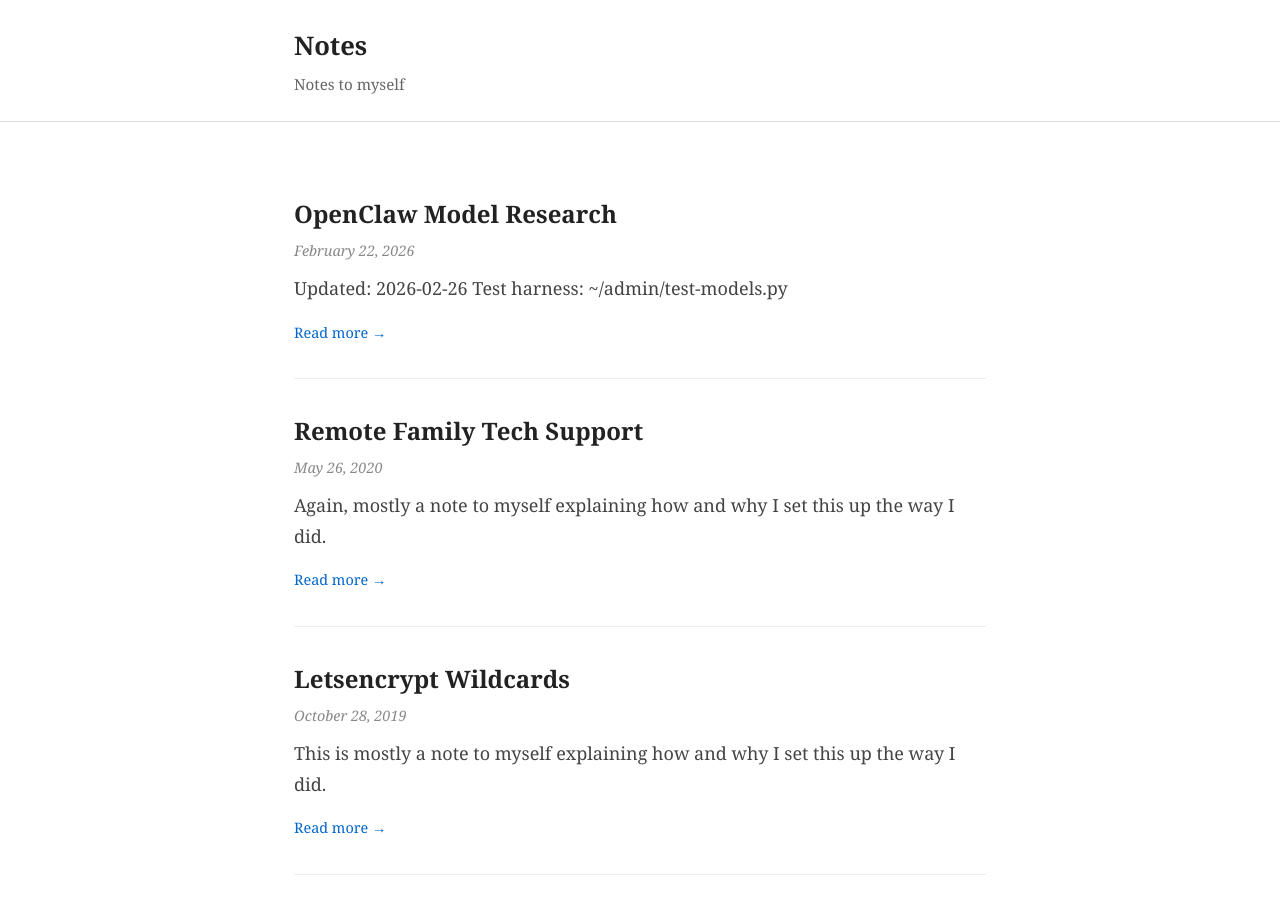
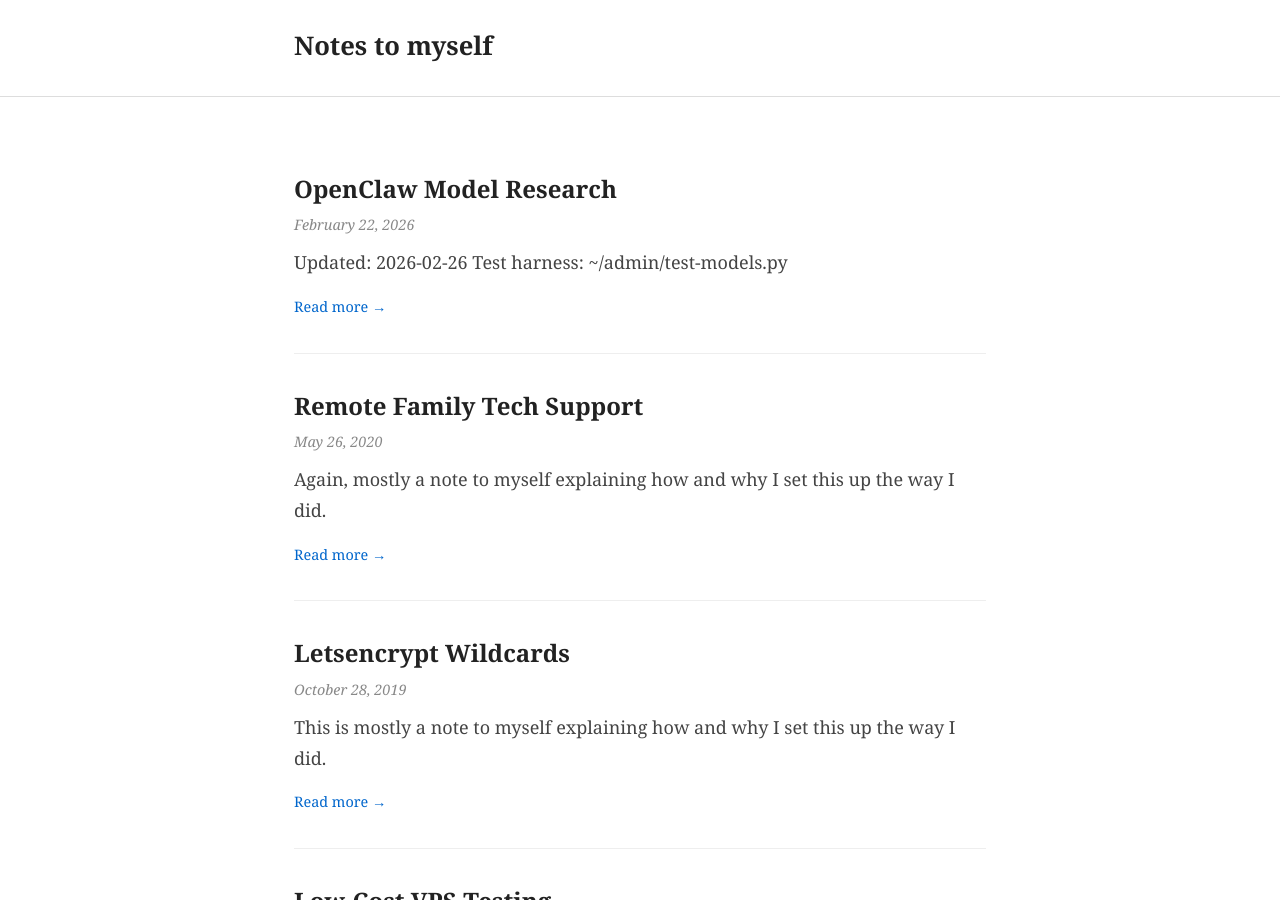
Before and after one commit to rlerdorf/rlerdorf.github.io, a Jekyll site: the page built from index.html, in a window 1280 px wide and 900 px high. Built offline with Jekyll 4.4.1, drawn with Linux system fonts in a browser that asks for light colours; some of the changed text lies outside the part shown.

Commit message:
Simple title

```diff
--- a/_config.yml
+++ b/_config.yml
@@ -1,5 +1,5 @@
-title: Notes
-description: "Notes to myself"
+title: Notes to myself
+description: ""
 baseurl: ""
 url: "https://rlerdorf.github.io"
 
```
